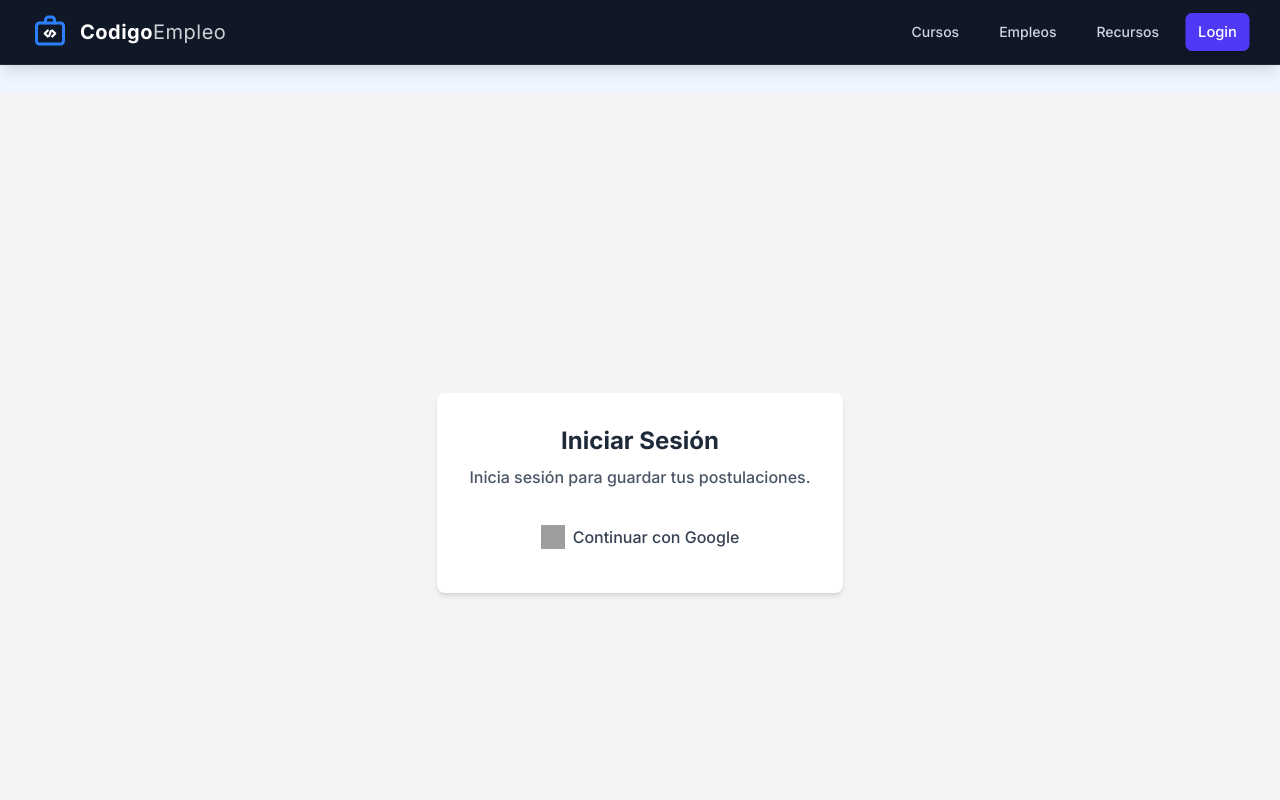
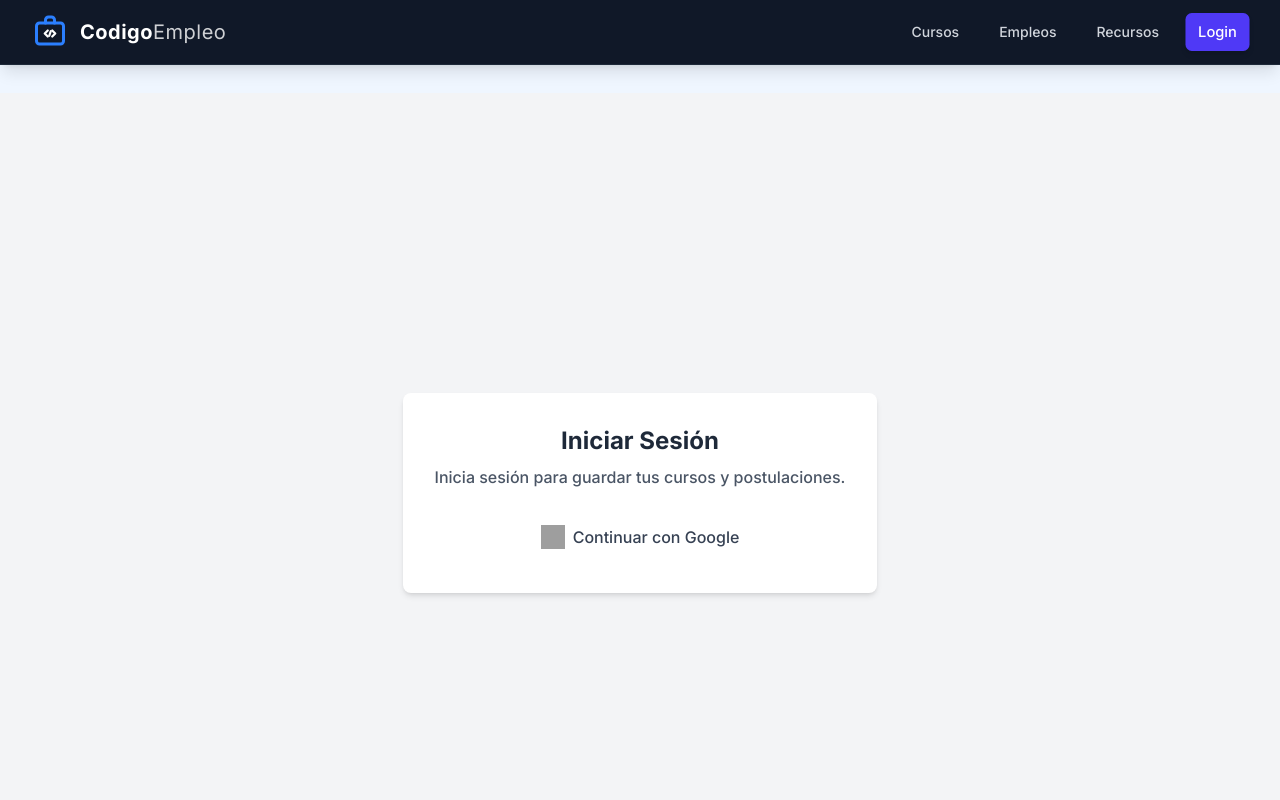
Before and after one commit to CristianAlarconDev/CodigoEmpleoV2, a React (Vite) app: page /login in a window 1280 px wide. Shown: the top 800 px of the page. Built offline with nearby package versions, Linux system fonts and the light colour scheme; no server answers; grey boxes are pictures that could not be loaded.

Commit message:
solo usa autenticacion context

```diff
--- a/src/pages/LoginPage.jsx
+++ b/src/pages/LoginPage.jsx
@@ -9,13 +9,15 @@ const LoginPage = () => {
 
     const handleGoogleLogin = async () => {
     try {
+        // eslint-disable-next-line no-unused-vars
         const result =await signInWithPopup(autenticacion, googleProvider);
-
+        /*
         console.log("Usuario logueado!");
         console.log("Nombre:", result.user.displayName);
         console.log("Email:", result.user.email);
         console.log("Foto URL:", result.user.photoURL);
-        console.log("UID:", result.user.uid);
+        console.log("UID:", result.user.uid); */
+        console.log("Login exitoso con Google")
         navigate('/perfil');
         } catch (error) {
         // manejar errores aca:
@@ -30,7 +32,7 @@ const LoginPage = () => {
             {/* texto */}
             <section className="mb-6">
                 <h2 className="text-2xl font-bold text-gray-800 mb-2">Iniciar Sesión</h2>
-                <p className="text-gray-600">Inicia sesión para guardar tus postulaciones.</p>
+                <p className="text-gray-600">Inicia sesión para guardar tus cursos y postulaciones.</p>
             </section>
 
             {/* boton, cambiar estilos luego */}
```
